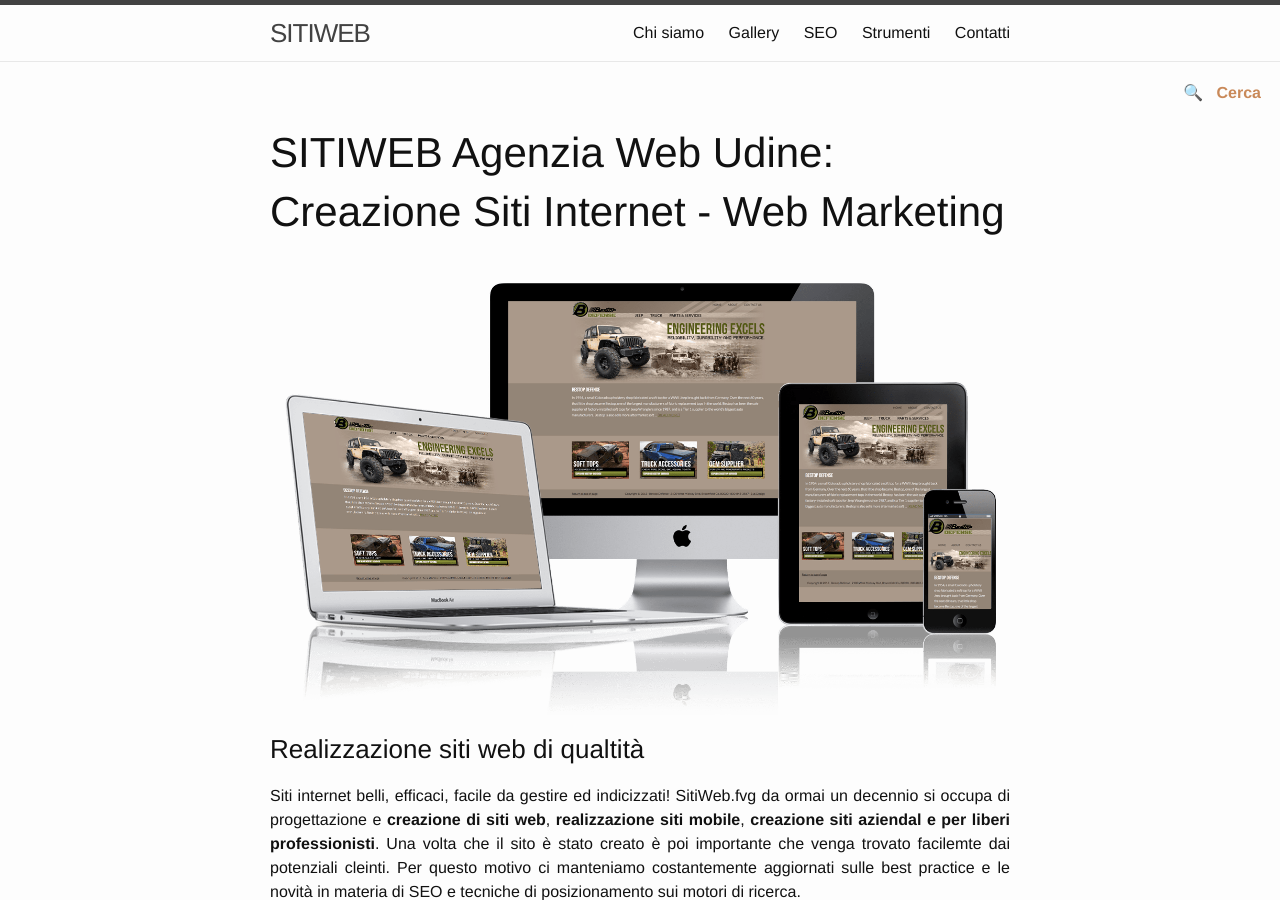
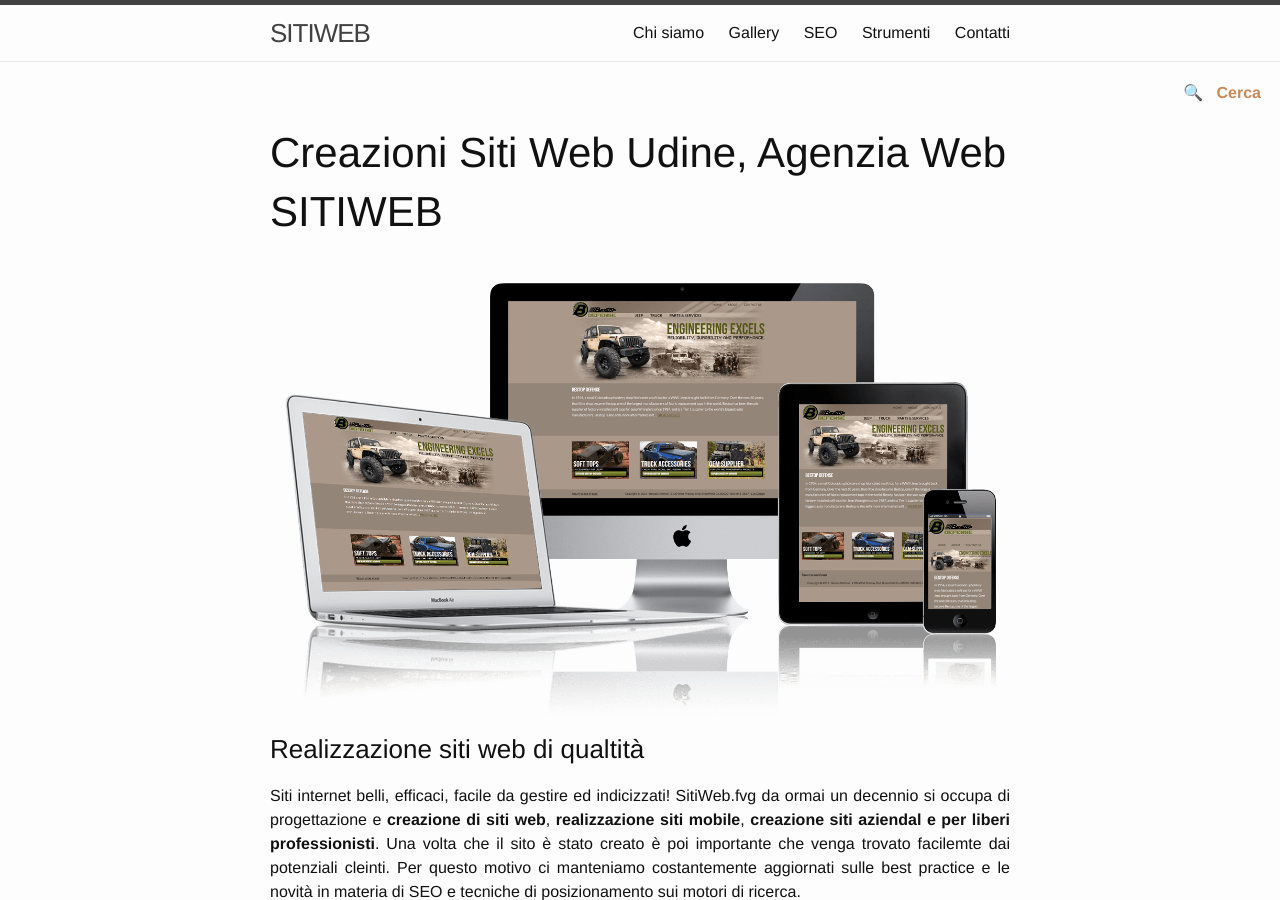
Before and after one commit to enricocaputo/sitiweb.fvg, a Jekyll site: the page built from index.md, in a window 1280 px wide and 900 px high. Built offline with Jekyll 4.4.1, drawn with Linux system fonts in a browser that asks for light colours; part of the change alters nothing that is shown.

Commit message:
modifica titolo X seo

```diff
--- a/index.md
+++ b/index.md
@@ -1,7 +1,7 @@
 ---
 layout: page
-title: 'SITIWEB Agenzia Web Udine: Creazione Siti Internet - Web Marketing'
-excerpt: 'Agenzia Web a Udine specializzata in creazione siti web, per aziende e professionisti. Servizi: siti internet statici, siti web responsive, SEO e web marketing'
+title: 'Creazioni Siti Web Udine, Agenzia Web SITIWEB'
+excerpt: 'Realizzazione Siti web Udine. Siti internet per aziende e professionisti, siti web responsive, posizionamento Google e Bing. Preventivo gratuito, Prezzi Onesti!'
 sitemap:
   priority: 1
 ---
```
